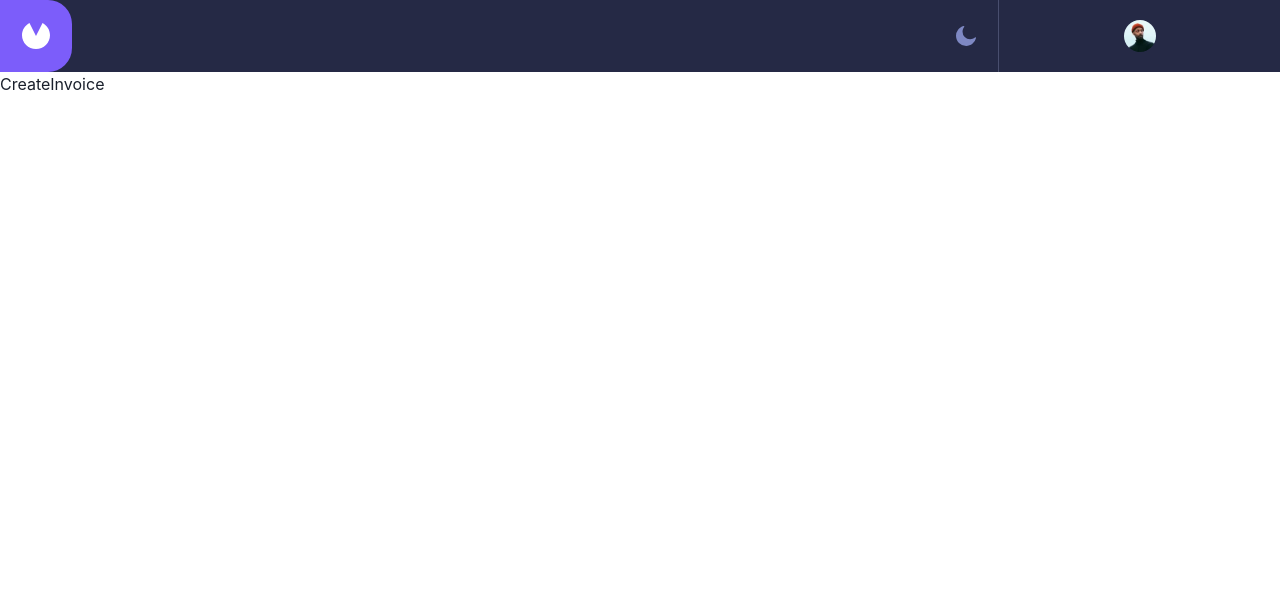
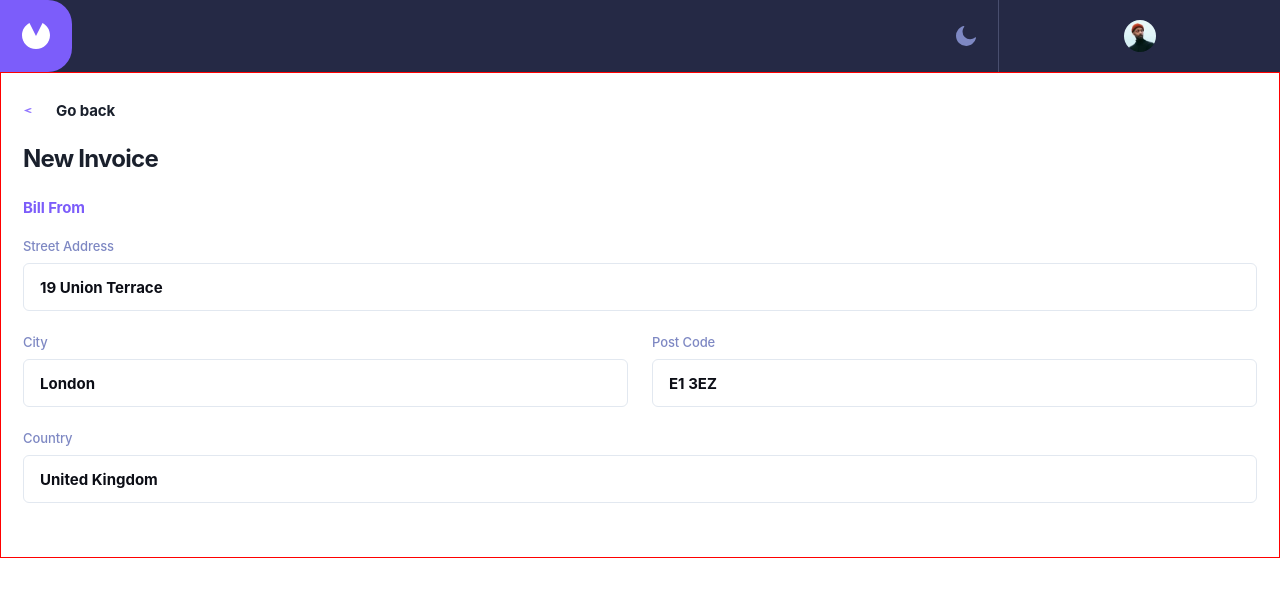
Before and after one commit to DevZybartas/invoice-app, a React (Vite) app in the folder frontend/: page /createInvoice in a window 1280 px wide. Shown: the top 596 px of the page. Built offline with nearby package versions, Linux system fonts and the light colour scheme; no server answers.

Commit message:
bill from

```diff
--- a/frontend/src/components/pages/Home/Invoices/CreateInvoice/CreateInvoice.tsx
+++ b/frontend/src/components/pages/Home/Invoices/CreateInvoice/CreateInvoice.tsx
@@ -1,7 +1,31 @@
-import React from "react";
+import { Flex, Text } from "@chakra-ui/react";
+import { HeadingM } from "../../../../../styles/Typography";
+
+//Components
+import GoBack from "../GoBack";
+import Form from "./invoiceForm/Form";
 
 const CreateInvoice = () => {
-  return <div>CreateInvoice</div>;
+  return (
+    <Flex
+      as="section"
+      width={{ base: "100%" }}
+      paddingX={{ base: "mobile.22" }}
+      paddingY={{ base: "1.875rem" }}
+      flexDir={{ base: "column" }}
+      border="1px solid red"
+    >
+      <GoBack />
+
+      <Flex width={{ base: "100%" }} flexDir={{ base: "column" }}>
+        <Flex mb={{ base: "1.875rem" }}>
+          <Text {...HeadingM}>New Invoice</Text>
+        </Flex>
+
+        <Form />
+      </Flex>
+    </Flex>
+  );
 };
 
 export default CreateInvoice;
--- /dev/null
+++ b/frontend/src/components/pages/Home/Invoices/CreateInvoice/invoiceForm/BillFrom.tsx
@@ -0,0 +1,42 @@
+//Chakra
+import { Flex, Text } from "@chakra-ui/react";
+import { HeadingSVariant } from "../../../../../../styles/Typography";
+
+//Components
+import InputField from "./InputField";
+
+const BillFrom = () => {
+  return (
+    <Flex flexDir={{ base: "column" }} width={{ base: "100%" }}>
+      <Text
+        as="label"
+        marginBottom={{ base: "mobile.24" }}
+        {...HeadingSVariant}
+        color="color.1"
+      >
+        Bill From
+      </Text>
+
+      {/* Street Address */}
+      <Flex width={{ base: "100%" }}>
+        <InputField label="Street Address" placeholder="19 Union Terrace" />
+      </Flex>
+      {/* Street Address */}
+
+      {/* City and Post Code */}
+      <Flex gap={{ base: "mobile.24" }}>
+        <InputField label="City" placeholder="London" />
+        <InputField label="Post Code" placeholder="E1 3EZ" />
+      </Flex>
+      {/* City and Post Code */}
+
+      {/* Country */}
+      <Flex>
+        <InputField label="Country" placeholder="United Kingdom" />
+      </Flex>
+      {/* Country */}
+    </Flex>
+  );
+};
+
+export default BillFrom;
--- /dev/null
+++ b/frontend/src/components/pages/Home/Invoices/CreateInvoice/invoiceForm/Form.tsx
@@ -0,0 +1,14 @@
+import { Flex } from "@chakra-ui/react";
+
+//Components
+
+import BillFrom from "./BillFrom";
+const Form = () => {
+  return (
+    <Flex as="form">
+      <BillFrom />
+    </Flex>
+  );
+};
+
+export default Form;
--- /dev/null
+++ b/frontend/src/components/pages/Home/Invoices/CreateInvoice/invoiceForm/InputField.tsx
@@ -0,0 +1,78 @@
+import { forwardRef } from "react";
+import { Input, Flex, Text } from "@chakra-ui/react";
+
+import { HeadingSVariant } from "../../../../../../styles/Typography";
+
+type InputFieldProps = {
+  placeholder: string;
+  errors?: { message: string } | undefined;
+  label: string;
+  type: string;
+  [prop: string]: unknown;
+};
+
+const InputField = forwardRef<HTMLInputElement, InputFieldProps>(
+  (props, ref) => {
+    const { placeholder, label, type, ...other } = props;
+
+    let errorMessage;
+    if (props.errors) {
+      errorMessage = props.errors.message;
+    }
+
+    return (
+      <>
+        <Flex
+          flexDir={{ base: "column" }}
+          width="100%"
+          marginBottom={{ base: "mobile.24" }}
+        >
+          <Flex width="100%" flexDir={{ base: "column" }}>
+            <Flex
+              justifyContent={{ base: "space-between" }}
+              mb={{ base: ".5625rem" }}
+              width="100%"
+            >
+              <Text
+                as="label"
+                {...HeadingSVariant}
+                fontSize={{ base: ".8125rem" }}
+                fontWeight="medium"
+                color="color.7"
+              >
+                {label}
+              </Text>
+
+              <Text
+                fontFamily="main.100"
+                fontSize={{ base: "12px" }}
+                fontWeight="medium"
+                letterSpacing="-0.2"
+                color="#CD2C2C"
+              >
+                {errorMessage}
+              </Text>
+            </Flex>
+          </Flex>
+          <Input
+            ref={ref}
+            placeholder={placeholder}
+            type={type}
+            id={label}
+            {...other}
+            width="100%"
+            autoComplete="off"
+            height={{ base: "3rem" }}
+            _placeholder={{
+              color: "color.8",
+              fontSize: ".9375rem",
+              fontWeight: "bold",
+            }}
+          />
+        </Flex>
+      </>
+    );
+  }
+);
+
+export default InputField;
--- /dev/null
+++ b/frontend/src/components/pages/Home/Invoices/GoBack.tsx
@@ -0,0 +1,22 @@
+import { Flex, Image, Text } from "@chakra-ui/react";
+import { HeadingSVariant } from "../../../../styles/Typography";
+
+const GoBack = () => {
+  return (
+    <Flex
+      alignContent={{ base: "center" }}
+      alignItems={{ base: "center" }}
+      marginBottom={{ base: "1.875rem" }}
+    >
+      <Image
+        src="/icon-arrow-left.svg"
+        width={{ base: ".5625rem" }}
+        height={{ base: ".3125rem" }}
+        marginRight={{ base: "1.5rem" }}
+      />
+      <Text {...HeadingSVariant}>Go back</Text>
+    </Flex>
+  );
+};
+
+export default GoBack;
--- a/frontend/src/components/pages/Home/Invoices/InvoiceDetail/InvoiceDetail.tsx
+++ b/frontend/src/components/pages/Home/Invoices/InvoiceDetail/InvoiceDetail.tsx
@@ -16,20 +16,6 @@ const InvoiceDetail = () => {
       paddingX={{ base: "mobile.22" }}
       marginTop={{ base: "1.875rem" }}
     >
-      <Flex
-        alignContent={{ base: "center" }}
-        alignItems={{ base: "center" }}
-        marginBottom={{ base: "1.875rem" }}
-      >
-        <Image
-          src="/icon-arrow-left.svg"
-          width={{ base: ".5625rem" }}
-          height={{ base: ".3125rem" }}
-          marginRight={{ base: "1.5rem" }}
-        />
-        <Text {...HeadingSVariant}>Go back</Text>
-      </Flex>
-
       {/* Status */}
       <Status />
       {/* Status */}
```
Also changed, not shown: frontend/src/components/pages/Home/Invoices/CreateInvoice/invoiceForm/BillTo.tsx (added, +7 -0 lines).
